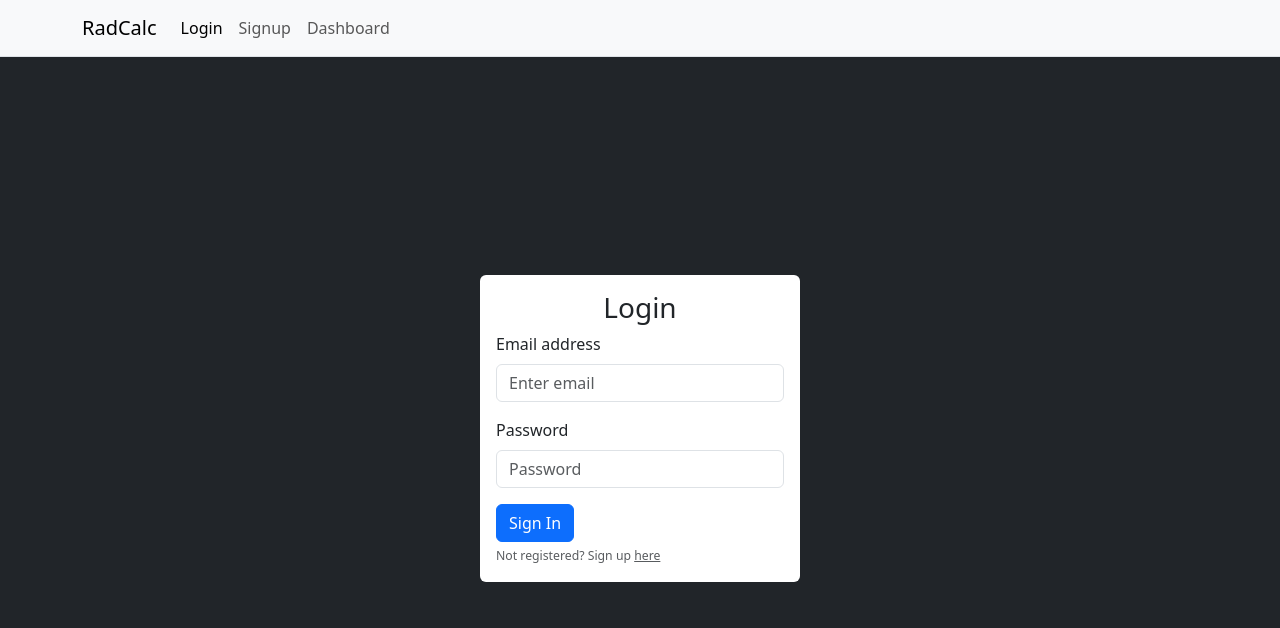
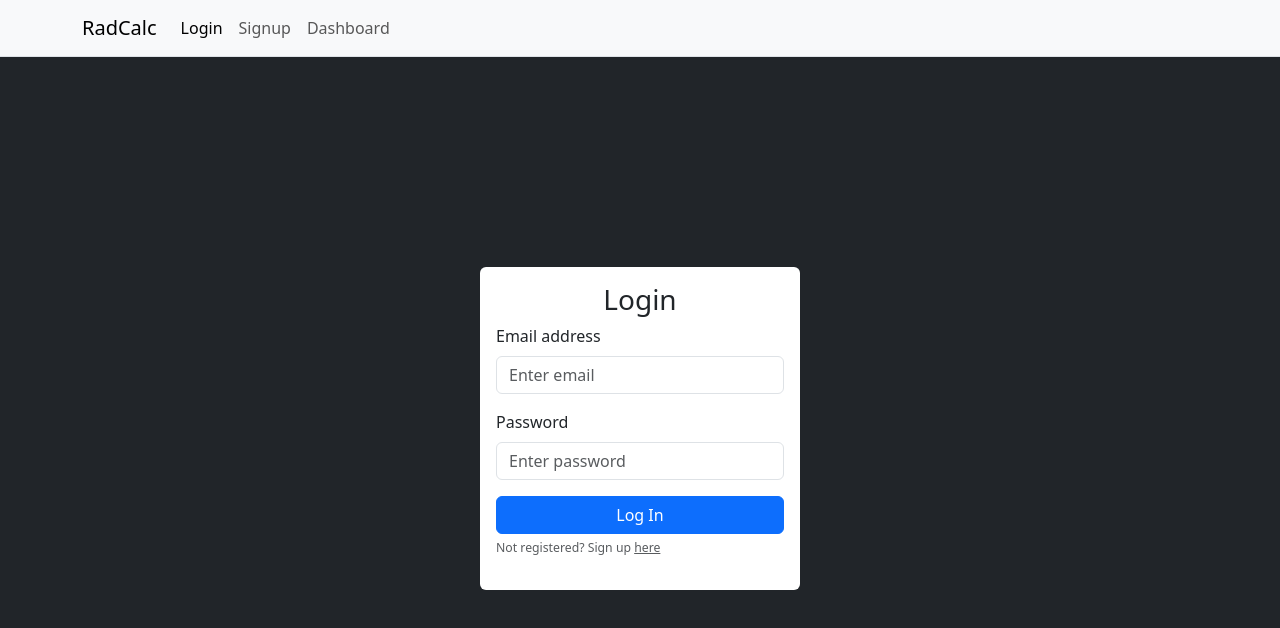
Before and after one commit to mikef80/radiation-calc-ts, a React (Vite) app in the folder client/: page /login in a window 1280 px wide. Shown: the top 628 px of the page. Built offline with nearby package versions, Linux system fonts and the light colour scheme.

Commit message:
replacing form with react-router form

```diff
--- a/client/src/App.tsx
+++ b/client/src/App.tsx
@@ -1,11 +1,14 @@
 import {
   createBrowserRouter,
   createRoutesFromElements,
+  Outlet,
   redirect,
   Route,
   RouterProvider,
 } from "react-router-dom";
-import Login from "./components/Login/Login.tsx";
+import Login /* { loader as loginLoader } */, {
+  action as loginAction,
+} from "./components/Login/Login.tsx";
 import Signup from "./components/Signup/Signup.tsx";
 import Root from "./components/Root/Root.tsx";
 import Error from "./components/Error/Error.tsx";
@@ -13,6 +16,8 @@ import Home from "./components/Home/Home.tsx";
 import Dashboard from "./components/Dashboard/Dashboard.tsx";
 import PrivateRoutes from "./components/PrivateRoutes/PrivateRoutes.tsx";
 import RestrictedRoutes from "./components/RestrictedRoutes/RestrictedRoutes.tsx";
+import { useSelector } from "react-redux";
+import { requireAuth } from "./components/utils/utils.tsx";
 
 /* const router = createBrowserRouter([
   {
@@ -35,49 +40,14 @@ import RestrictedRoutes from "./components/RestrictedRoutes/RestrictedRoutes.tsx
 const router = createBrowserRouter(
   createRoutesFromElements(
     <Route path='/' element={<Root />}>
-      <Route
-        index
-        element={<Home />}
-        loader={async () => {
-          return null;
-        }}
-      />
-
-      {/* <Route element={<RestrictedRoutes />}> */}
+      <Route index element={<Home />} />
       <Route path='/signup' element={<Signup />} />
-      <Route path='/login' element={<Login />} />
-      {/* </Route> */}
-
-      {/* <Route element={<PrivateRoutes />}> */}
+      <Route path='/login' element={<Login />} /* loader={loginLoader} */ action={loginAction} />
       <Route
         path='/dashboard'
         element={<Dashboard />}
-        loader={async () => {
-          /* const isAuth = false;
-
-          if (!isAuth) {
-            // redirect
-            throw redirect("/login");
-          } */
-          const rand = Math.random() * 2;
-          setTimeout(() => {
-            console.log("Protected route");
-          }, rand);
-          return null;
-        }}>
-        <Route
-          path='nested'
-          element={<h1>Nested protected route</h1>}
-          loader={async () => {
-            const rand = Math.random() * 2;
-            setTimeout(() => {
-              console.log("Nested Protected route");
-            }, rand);
-            return null;
-          }}
-        />
-      </Route>
-      {/* </Route> */}
+        loader={async () => await requireAuth()}
+      />
     </Route>
   )
 );
--- a/client/src/components/Login/Login.tsx
+++ b/client/src/components/Login/Login.tsx
@@ -1,45 +1,113 @@
 import { Button, Form } from "react-bootstrap";
+// import { Button } from "react-bootstrap";
 import { LinkContainer } from "react-router-bootstrap";
+import { Form as Form2 } from "react-router-dom";
 import { Nav } from "react-bootstrap";
-import { useState } from "react";
-import { useDispatch } from "react-redux";
-import { onLogin } from "../../api/auth";
-import { authenticateUser } from "../../redux/slices/authSlice";
-import { useNavigate } from "react-router-dom";
+// import { useState } from "react";
+// import { useDispatch } from "react-redux";
+// import { onLogin } from "../../api/auth";
+// import { authenticateUser } from "../../redux/slices/authSlice";
+/* import { useLoaderData, useNavigate, useSearchParams } from "react-router-dom"; */
+
+/* export const loader = ({ request }: { request: Request }) => {
+  return new URL(request.url).searchParams.get("message");
+}; */
+
+export const action = async (obj: { request: Request; params: object; context: any }) => {
+  console.log(obj);
+
+  console.log("I'm the action function");
+  return null;
+};
 
 const Login = (): JSX.Element => {
-  const [values, setValues] = useState({
+  /* const [values, setValues] = useState({
     email: "",
     password: "",
-    // rememberMe: false,
-  });
-  const [error, setError] = useState();
-  const navigate = useNavigate();
+  }); */
+  // const [error, setError] = useState(null);
+  // const [status, setStatus] = useState("idle");
+  // const navigate = useNavigate();
+  // const dispatch = useDispatch();
+  // let loginMsg: any = useLoaderData();
 
-  const onChange = (e: any) => {
+  /* const onChange = (e: any) => {
     setValues({ ...values, [e.target.name]: e.target.value });
-  };
+  }; */
 
-  const dispatch = useDispatch();
-  const onSubmit = async (e: any) => {
+  /* const onSubmit = async (e: any) => {
     e.preventDefault();
+    setStatus("submitting");
+    setError(null);
     try {
       await onLogin(values);
+
       dispatch(authenticateUser());
       localStorage.setItem("isAuth", "true");
       setTimeout(() => {
-        navigate("/dashboard");
+        navigate("/dashboard", { replace: true });
       }, 1000);
     } catch (error: any) {
       console.log(error.response.data.errors[0].msg);
       setError(error.response.data.errors[0].msg);
+    } finally {
+      setStatus("idle");
     }
-  };
+  }; */
 
   return (
     <div className='login template d-flex justify-content-center align-items-center w-100 h-100 bg-dark'>
       <div className='col-11 col-sm-8 col-md-6 col-lg-4 col-xl-3 p-3 rounded bg-white'>
-        <Form onSubmit={onSubmit}>
+        <Form2 method='post'>
+          <fieldset disabled={status === "submitting"}>
+            <h3 className='text-center'>Login</h3>
+            <div className='mb-3'>
+              <label htmlFor='email' className='form-label'>
+                Email address
+              </label>
+              <input
+                type='email'
+                className='form-control'
+                id='email'
+                name='email'
+                placeholder='Enter email'
+              />
+            </div>
+
+            <div className='mb-3'>
+              <label htmlFor='password' className='form-label'>
+                Password
+              </label>
+              <input
+                type='password'
+                className='form-control'
+                id='password'
+                name='password'
+                placeholder='Enter password'
+              />
+            </div>
+
+            <Button variant='primary' type='submit' className='w-100'>
+              {status === "submitting" ? "Logging in..." : "Log In"}
+            </Button>
+
+            <div className='mb-3'>
+              <small>
+                <Form.Text className='text-muted'>
+                  Not registered? Sign up{" "}
+                  <LinkContainer to='/signup' className='d-inline-flex'>
+                    <Nav.Link>
+                      <u>here</u>
+                    </Nav.Link>
+                  </LinkContainer>
+                </Form.Text>
+              </small>
+            </div>
+          </fieldset>
+        </Form2>
+
+        {/* <Form onSubmit={onSubmit}>
+          <fieldset disabled={status === "submitting"}>
             <h3 className='text-center'>Login</h3>
             <Form.Group className='mb-3' controlId='formBasicEmail'>
               <Form.Label>Email address</Form.Label>
@@ -61,21 +129,12 @@ const Login = (): JSX.Element => {
                 onChange={(e) => onChange(e)}
               />
             </Form.Group>
-          {/* <Form.Group className='mb-3' controlId='formBasicRememberMe'>
-            <Form.Check
-              type='checkbox'
-              label='rememberMe'
-              name='rememberMe'
-              className='text-muted'
-              checked={values.rememberMe}
-              onChange={(e) => onChange(e)}
-            />
-          </Form.Group> */}
 
             <div style={{ color: "red", margin: "10px 0" }}>{error}</div>
 
-          <Button variant='primary' type='submit'>
-            Sign In
+            {loginMsg && <div style={{ color: "red", margin: "10px 0" }}>{loginMsg}</div>}
+            <Button variant='primary' type='submit' className='w-100'>
+              {status === "submitting" ? "Logging in..." : "Log In"}
             </Button>
             <Form.Group>
               <small>
@@ -89,7 +148,8 @@ const Login = (): JSX.Element => {
                 </Form.Text>
               </small>
             </Form.Group>
-        </Form>
+          </fieldset>
+        </Form> */}
       </div>
     </div>
   );
--- a/client/src/components/Signup/Signup.tsx
+++ b/client/src/components/Signup/Signup.tsx
@@ -108,7 +108,7 @@ const Signup = (): JSX.Element => {
           <div style={{ color: "red", margin: "10px 0" }}>{error}</div>
           <div style={{ color: "green", margin: "10px 0" }}>{success}</div>
 
-          <Button variant='primary' type='submit'>
+          <Button variant='primary' type='submit' className="w-100">
             Sign Up
           </Button>
           <Form.Group>
--- /dev/null
+++ b/client/src/components/utils/utils.tsx
@@ -0,0 +1,11 @@
+import { redirect } from "react-router-dom";
+
+export const requireAuth = async () => {
+  const isLoggedIn = true;
+
+  if (!isLoggedIn) {
+    throw redirect("/login?message=You must login first");
+  }
+
+  return isLoggedIn;
+};
```
Lines whose indentation alone changed are shown as unchanged.
